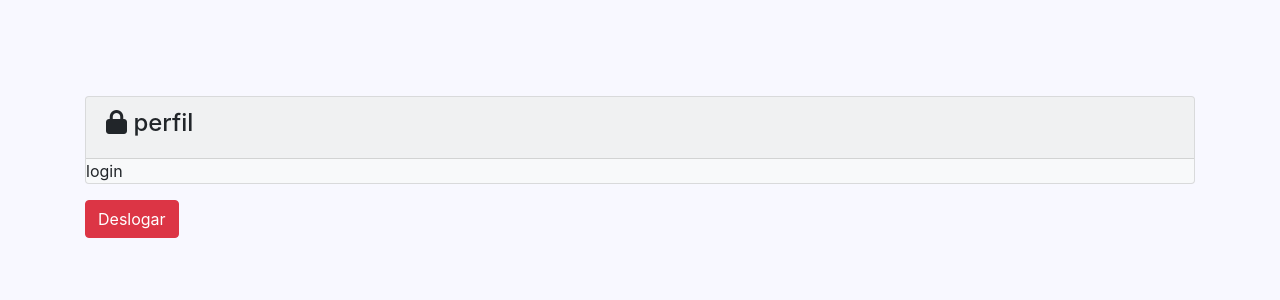
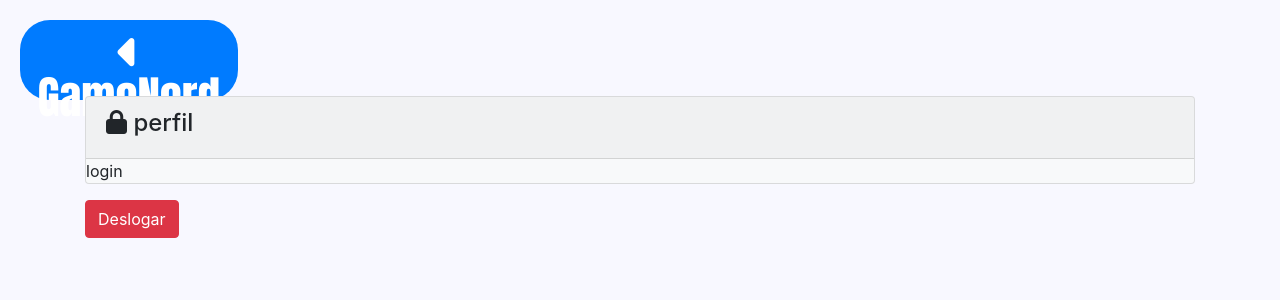
Before and after one commit to LucasJRufino/gamenerd, a PHP site: page /dashboard.php in a window 1280 px wide. Shown: the top 300 px of the page. Run offline with PHP 8.4, Linux system fonts and the light colour scheme; data comes from the database, SQL or seed files in the repository; some libraries are stand-ins or nearby versions.

Commit message:
feat: add return button

```diff
--- a/dashboard.php
+++ b/dashboard.php
@@ -31,12 +31,31 @@
 
     <script src="js/funcoes.js"></script>
     <script src="js/sweetalert.js"></script>
-
+    <script src="https://kit.fontawesome.com/dafa5c5d34.js" crossorigin="anonymous"></script>
+    <style>
+    #botaoSeta {
+            position: fixed;
+            top: 20px;
+            left: 20px;
+            width: 17%;
+            height: 10%;
+            font-size: 45px;
+            background-color: #007bff;
+            color: #fff;
+            border: none;
+            padding: 10px;
+            cursor: pointer;
+            border-radius: 30px;
+        }
+    </style>
 </head>
 
 <body class="corpo">
+<button id="botaoSeta" onclick="history.back()"><i class="fa-solid fa-caret-left">
+    <b style="font-family: Impact, Haettenschweiler, 'Arial Narrow Bold', sans-serif;">GameNerd</b>
+</i>
+</button>
 
-        <!-- Inicio Tabela -->
         <div class="container">
 
             <div class="row">
--- a/js/funcoes.js
+++ b/js/funcoes.js
@@ -47,12 +47,12 @@ function inserirModerador() {
             if (r == 1) {
                 $('#formMod')[0].reset();
                 mostrarDados();
-                Swal.fire("Sucesso!", "Registro salvo com êxito.", "success");
-                window.location.href = "../gamenerd/entrar.php";
+                    Swal.fire("Sucesso!", "Registro salvo com êxito.", "success");
+
             } else {
                 Swal.fire("Erro!", "Falha ao registrar os dados, tente novamente mais tarde ou contate o suporte", "error");
-                window.location.href = "../gamenerd/index.php";
             }
+
         }
     });
 }
```
Also changed, not shown: entrar.php (+18 -1 lines), signup.php (+17 -0 lines).
